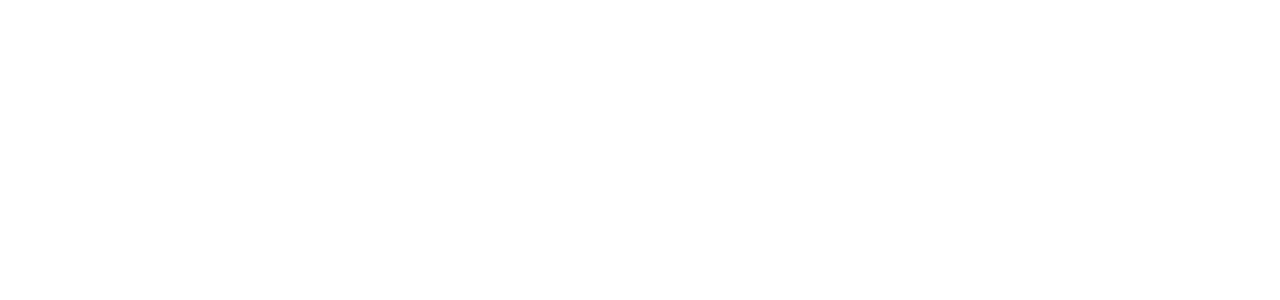
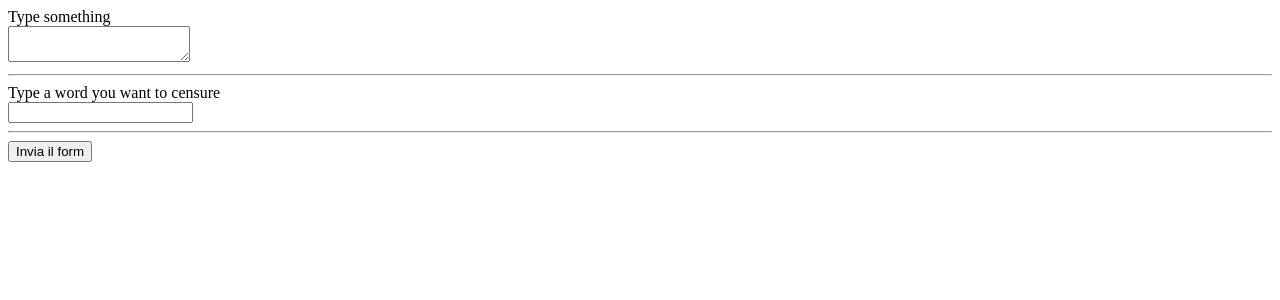
Before and after one commit to lucadisanto7/php-badwords, a PHP site: page / in a window 1280 px wide. Before the commit the part shown is empty. Shown: the top 300 px of the page. Run offline with PHP 8.4, Linux system fonts and the light colour scheme.

Commit message:
[UPD] Added forms

```diff
--- a/index.php
+++ b/index.php
@@ -8,7 +8,35 @@
 </head>
 
 <body>
+<form action="answer.php" method="GET">
+        <div>
+            <div>
+                <label for="paragraph">Type something</label>
+            </div>
 
+            <div>
+                <textarea type="text" name="paragraph" id="paragraph"></textarea>
+            </div>
+        </div>
+
+        <hr>
+
+        <div>
+            <div>
+                <label for="censored">Type a word you want to censure</label>
+            </div>
+
+            <div>
+                <input type="text" name="censored" id="censored">
+            </div>
+        </div>
+
+        <hr>
+
+        <div>
+            <button>Invia il form</button>
+        </div>
+    </form>
 </body>
 
 </html>
```
